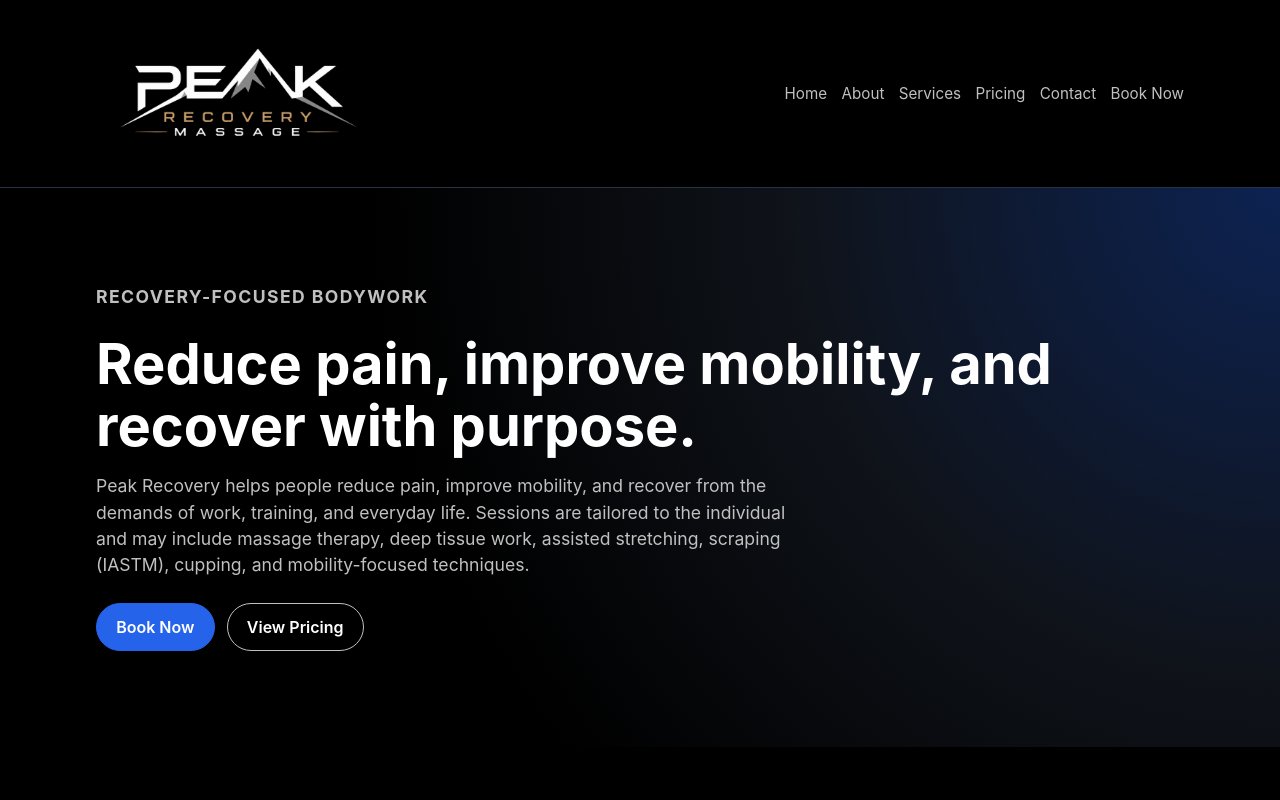
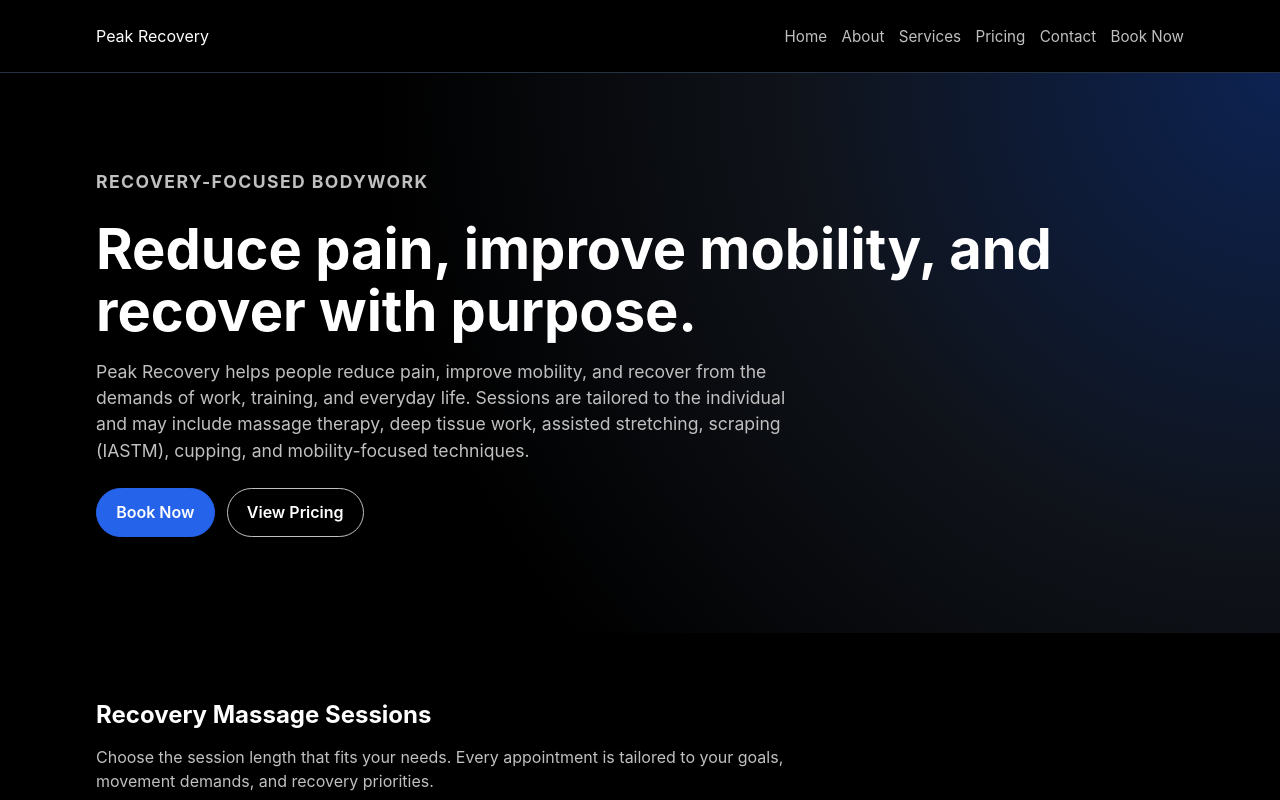
Before and after one commit to YahBOIII/PeakMassage, a Next.js app: page / in a window 1280 px wide. Shown: the top 800 px of the page. Built offline with nearby package versions, Linux system fonts and the light colour scheme; no server answers.

Commit message:
remove header image (PeakBrand.png, Image component, brand-logo CSS)

```diff
--- a/app/globals.css
+++ b/app/globals.css
@@ -65,13 +65,6 @@ main {
   display: flex;
   flex-shrink: 0;
   line-height: 0;
-}
-
-.brand-logo {
-  display: block;
-  height: auto;
-  max-width: min(280px, 58vw);
-  width: 100%;
 }
 
 .nav-list {
--- a/app/layout.tsx
+++ b/app/layout.tsx
@@ -1,5 +1,4 @@
 import type { Metadata } from "next";
-import Image from "next/image";
 import Link from "next/link";
 import "./globals.css";
 import { brandName, sessionOptions, tagline } from "./site-content";
@@ -52,14 +51,7 @@ export default function RootLayout({
         <header className="site-header">
           <div className="container nav-wrap">
             <Link className="brand" href="/">
-              <Image
-                src="/assets/PeakBrand.png"
-                alt={`${brandName} Massage`}
-                width={280}
-                height={187}
-                className="brand-logo"
-                priority
-              />
+              {brandName}
             </Link>
             <nav>
               <ul className="nav-list">
```
Also changed, not shown: public/assets/PeakBrand.png (deleted).
